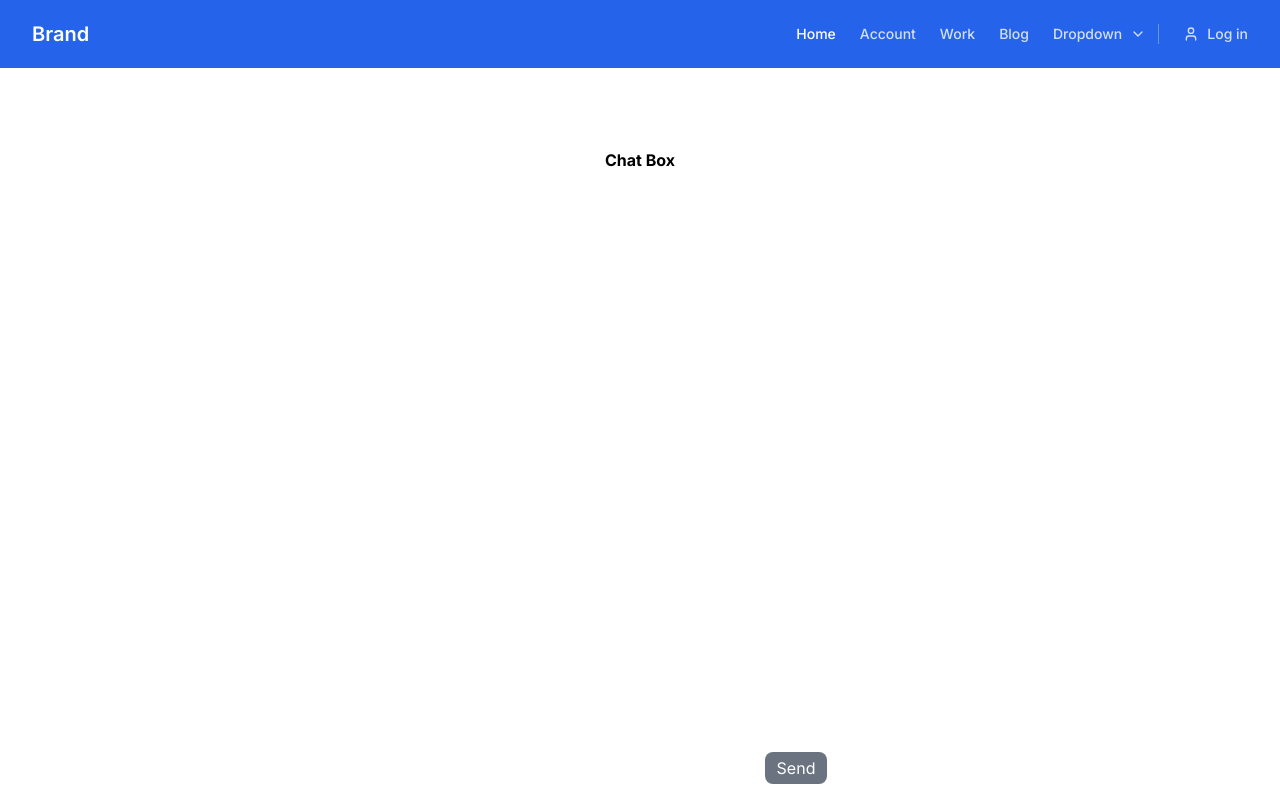
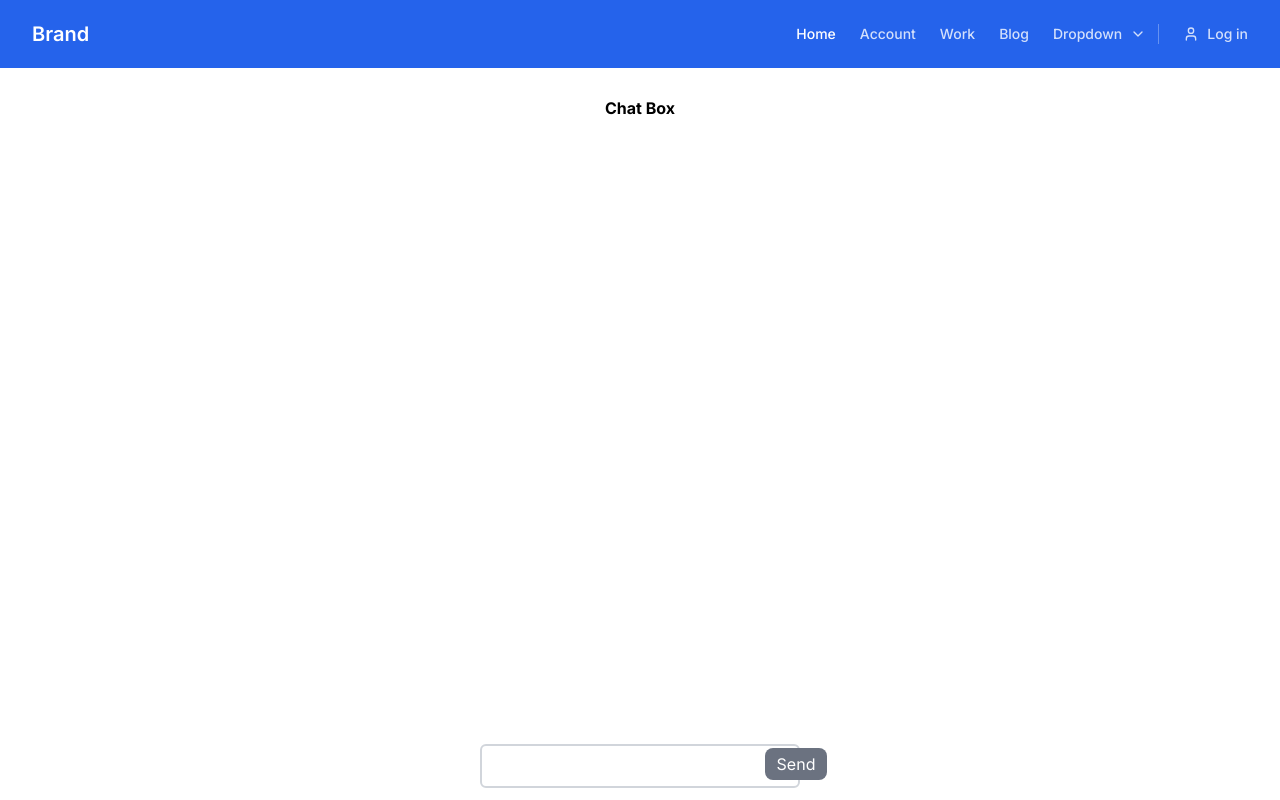
Before and after one commit to Neha-0713/frontend, a Next.js app: page /chatbox in a window 1280 px wide. Built offline with nearby package versions, Linux system fonts and the light colour scheme.

Commit message:
chatbox complete

```diff
--- a/src/app/chatbox/page.jsx
+++ b/src/app/chatbox/page.jsx
@@ -1,15 +1,48 @@
-import React from 'react'
+'use client';
+import React, { useState }  from 'react'
 
 const chatbox = () => {
+  const [text, setText] = useState([]);
+  const [valu, setValu] = useState("");
+
+  const getVal = (e) => {
+    setValu(e.target.value);
+  };
+
+  const setVal = () => {
+    if (valu !== "") {
+      setText([...text, valu]);
+      setValu("");
+      console.log(text);
+    }
+
+  }
+
   return (
     <div>
-      <h1 className='font-bold font-3xl text-center'>Chat Box</h1>
-      <div className='flex flex-row justify-center w-full mx-auto fixed bottom-0 my-3'>
 
-        <input className='border-gray-300 rounded-md p-2 w-1/4' type="text" />
-        <button className='bg-gray-500 rounded-lg px-3 py-1 absolute ml-80 mt-1 mr-2 text-white'>Send</button>
+      <div  className='flex justify-center gap-3'>
+      <h1 className='font-bold font-3xl text-center fixed top-24'>Chat Box</h1>
+      <div className='flex justify-center w-full mx-auto fixed bottom-0 my-3'>
+
+        <input onChange={getVal} className='border-gray-300 border-2 rounded-md p-2 w-1/4' type="text" />
+        <button onClick={setVal} className='bg-gray-500 rounded-lg px-3 py-1 absolute ml-80 mt-1 mr-2 text-white'>Send</button>
         </div>
-      </div>
+        <div>
+        </div>
+        <div className="flex-grow overflow-y-auto no-scrollbar p-4">
+          {text.map((a, index) => (
+            <div key={index} className="flex justify-end ">
+              <p className="text-white bg-gray-700 w-fit p-2 rounded-lg rounded-tr-none mb-4 mr-2">
+                {a}
+              </p>
+
+            </div>
+          ))}
+        </div>
+        </div>
+        </div>
+
 
   )
 }
```
